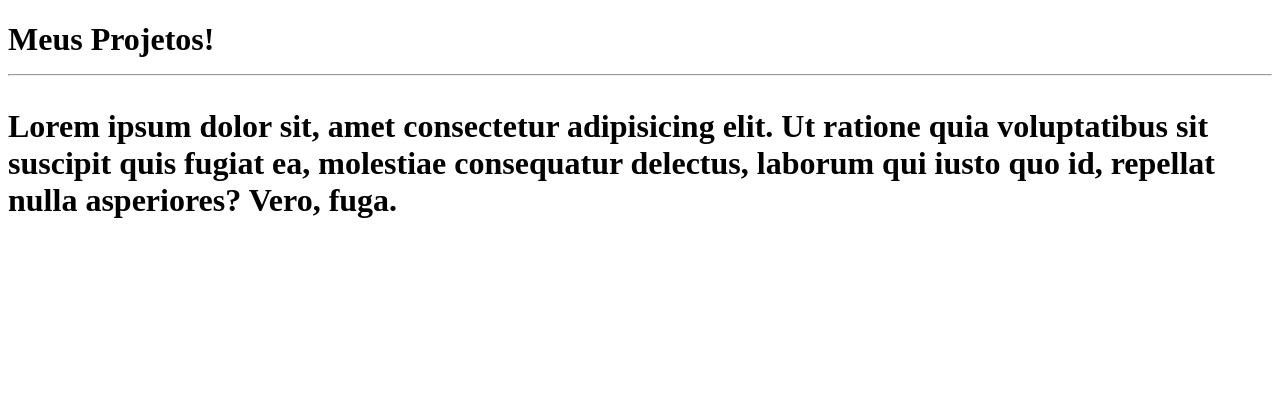
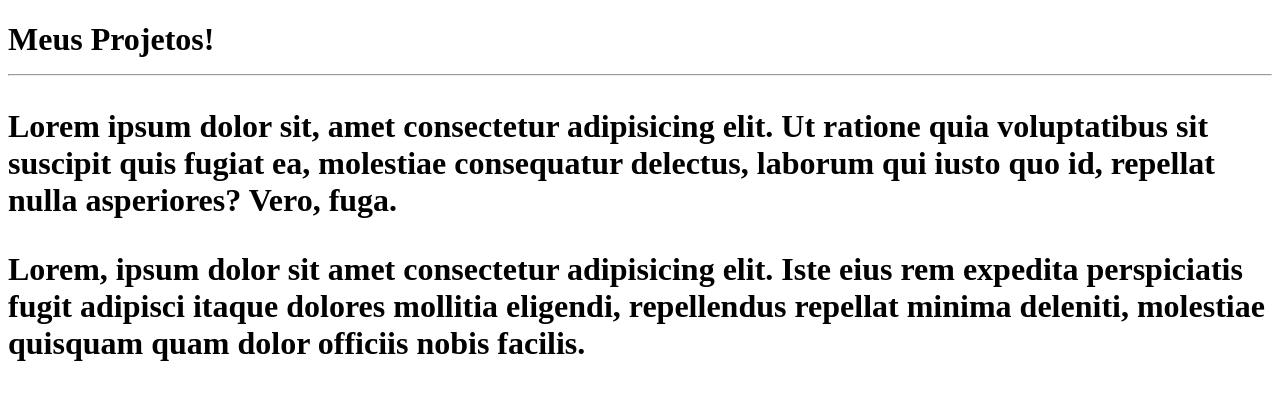
Before and after one commit to XxMatheusTxX/Meus-Projetos, a plain HTML site: page site-exemplo/index.html in a window 1280 px wide. Drawn offline with Linux system fonts and the light colour scheme.

Commit message:
adicione um parágrafo

```diff
--- a/site-exemplo/index.html
+++ b/site-exemplo/index.html
@@ -9,5 +9,6 @@
     <h1>Meus Projetos!
         <hr>
       <p>Lorem ipsum dolor sit, amet consectetur adipisicing elit. Ut ratione quia voluptatibus sit suscipit quis fugiat ea, molestiae consequatur delectus, laborum qui iusto quo id, repellat nulla asperiores? Vero, fuga.</p>
+      <p>Lorem, ipsum dolor sit amet consectetur adipisicing elit. Iste eius rem expedita perspiciatis fugit adipisci itaque dolores mollitia eligendi, repellendus repellat minima deleniti, molestiae quisquam quam dolor officiis nobis facilis.</p>
 </body>
 </html>
```
